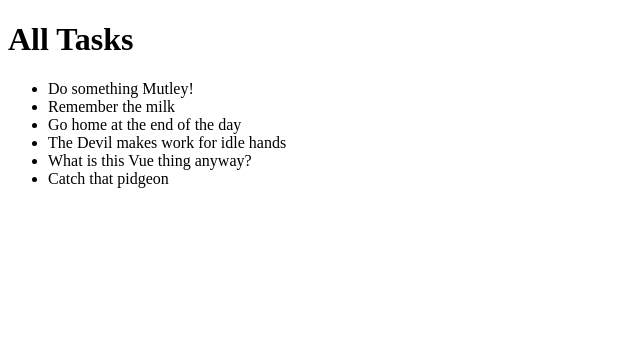
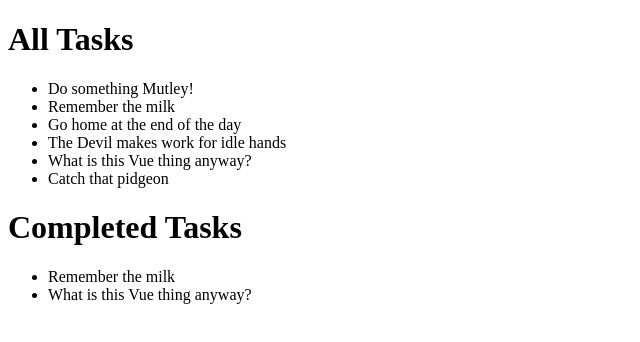
Before and after one commit to simonl65/learn-vue, a website: page index.html in a window 1280 px wide. Shown: the whole page, without its empty margins (0-640 px from the left). Drawn offline with nearby package versions, Linux system fonts and the light colour scheme.

Commit message:
Adds completed tasks list

```diff
--- a/index.html
+++ b/index.html
@@ -14,6 +14,11 @@
         <h1>All Tasks</h1>
         <ul>
             <li v-for="task in tasks" v-text="task.description"></li>
+        </ul>
+
+        <h1>Completed Tasks</h1>
+        <ul>
+            <li v-for="task in tasks" v-if="task.completed" v-text="task.description"></li>
         </ul>
 
     </div>
```
